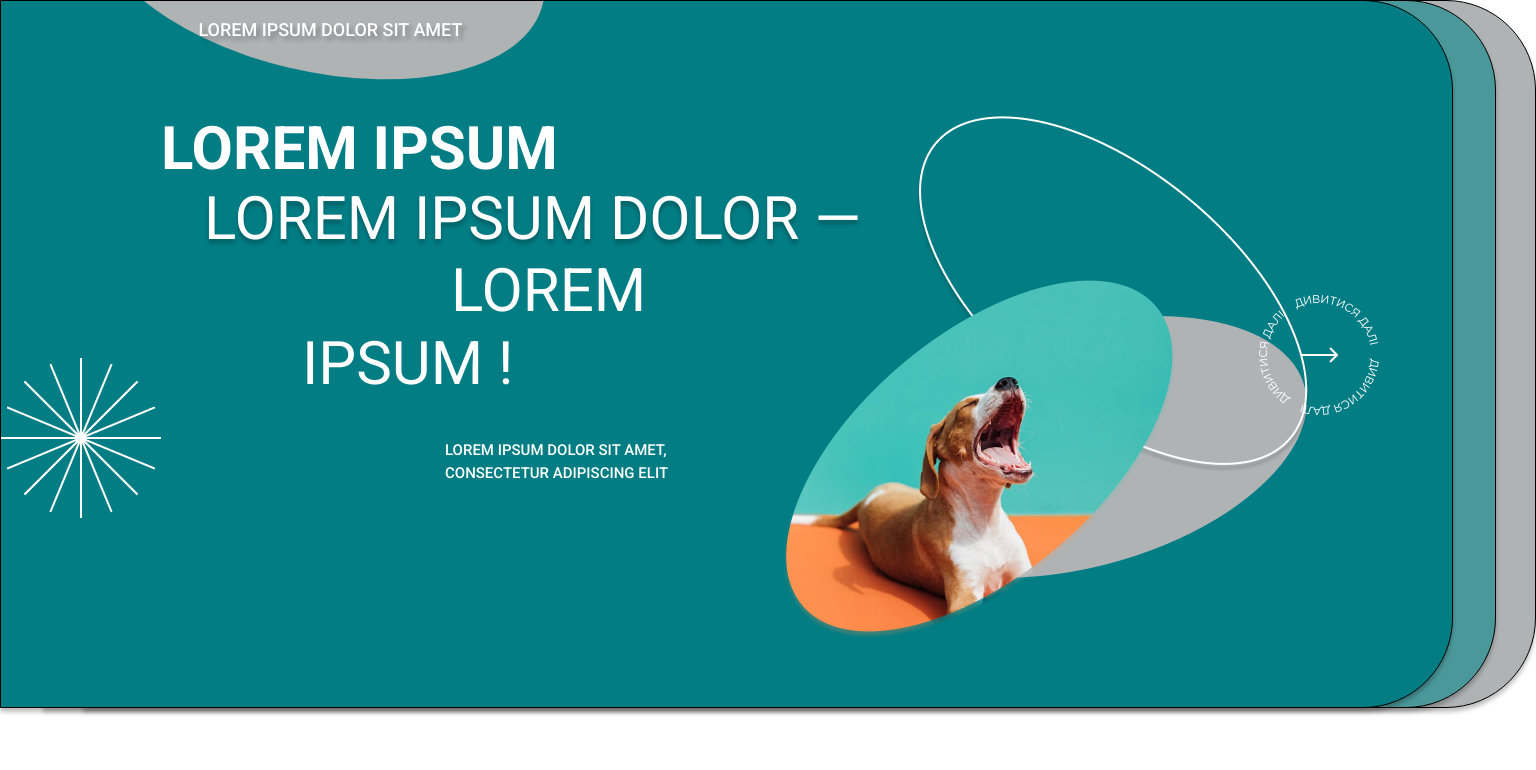
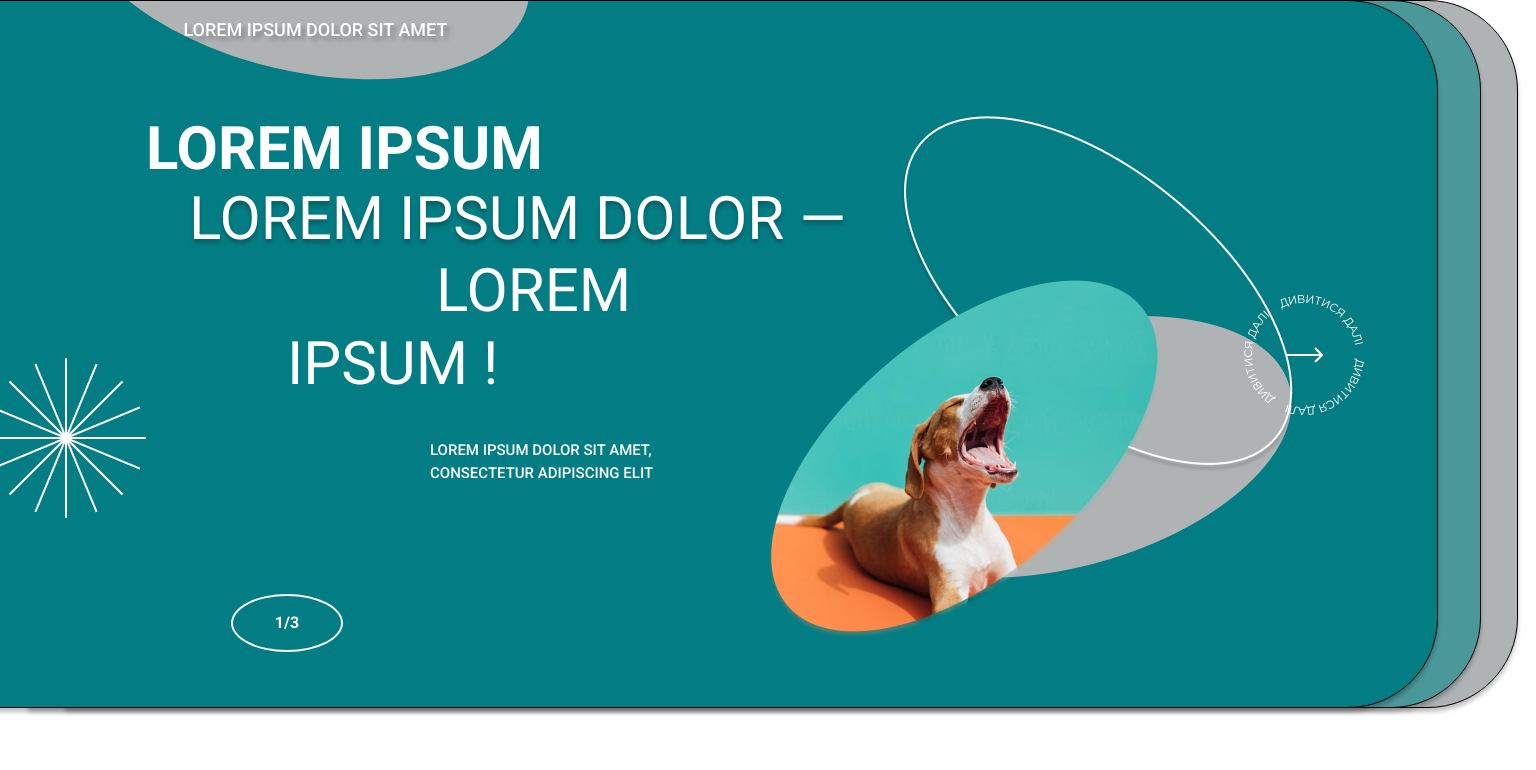
Before and after one commit to AndrewVoloshin/Inchkiev_test_work, a Vue app: page / in a window 1536 px wide. Shown: the top 770 px of the page. Built offline with nearby package versions, Linux system fonts and the light colour scheme; no server answers.

Commit message:
feat: for deploy

```diff
--- a/src/components/CardSlider.vue
+++ b/src/components/CardSlider.vue
@@ -418,8 +418,16 @@ export default {
     }
 
     .eclipse-pagecount {
-        display: none;
+        width: 112px;
+        height: 58.14px;
+        left:245px;
+        bottom:55px
     }
+
+    .eclipse-pagecount__text {
+    font-size: 16px;
+    font-weight: 700;
+}
 
     .quote {
         margin: 0;
--- a/src/components/SliderApp.vue
+++ b/src/components/SliderApp.vue
@@ -95,30 +95,30 @@ export default {
     }
 
     100% {
-        left: 83px;
+        left: 65px;
         z-index: 0;
     }
 }
 
 .position2 {
-    left: 43px !important;
+    left: 28px !important;
 }
 
 .position1 {
-    left: 0px !important;
+    left: -15px !important;
 }
 
 .card1 {
     position: absolute;
     top: 0;
-    left: 0;
+    left: -15px;
     z-index: 3;
 }
 
 .card2 {
     position: absolute;
     top: 0;
-    left: 43px;
+    left: 28px;
     z-index: 2;
     background-color: #4A989A;
 }
@@ -126,7 +126,7 @@ export default {
 .card3 {
     position: absolute;
     top: 0;
-    left: 83px;
+    left: 65px;
     z-index: 1;
     background-color: #AFB3B4;
 }
```
Also changed, not shown: 7 other files (tests, documents, lock files or other folders).
